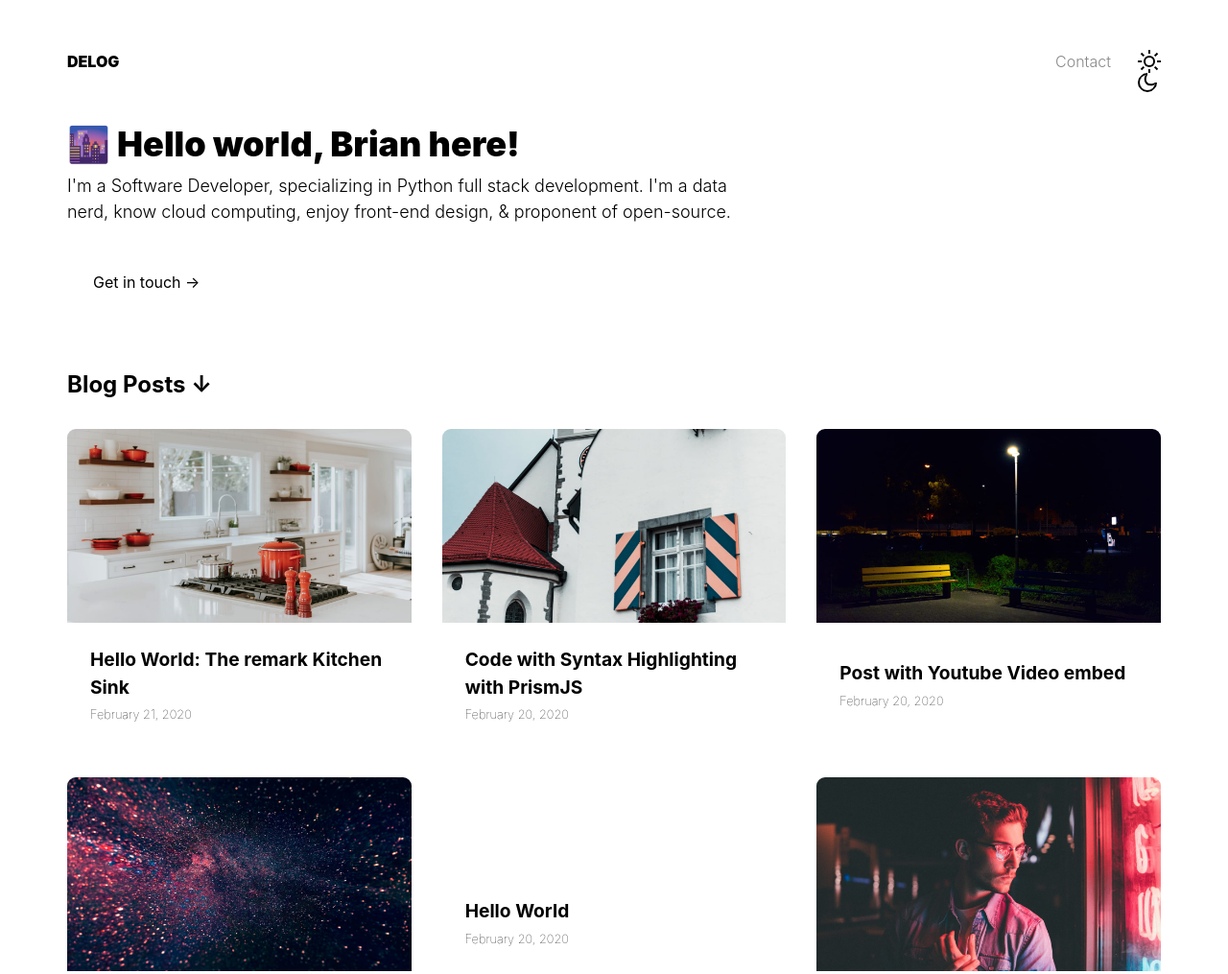
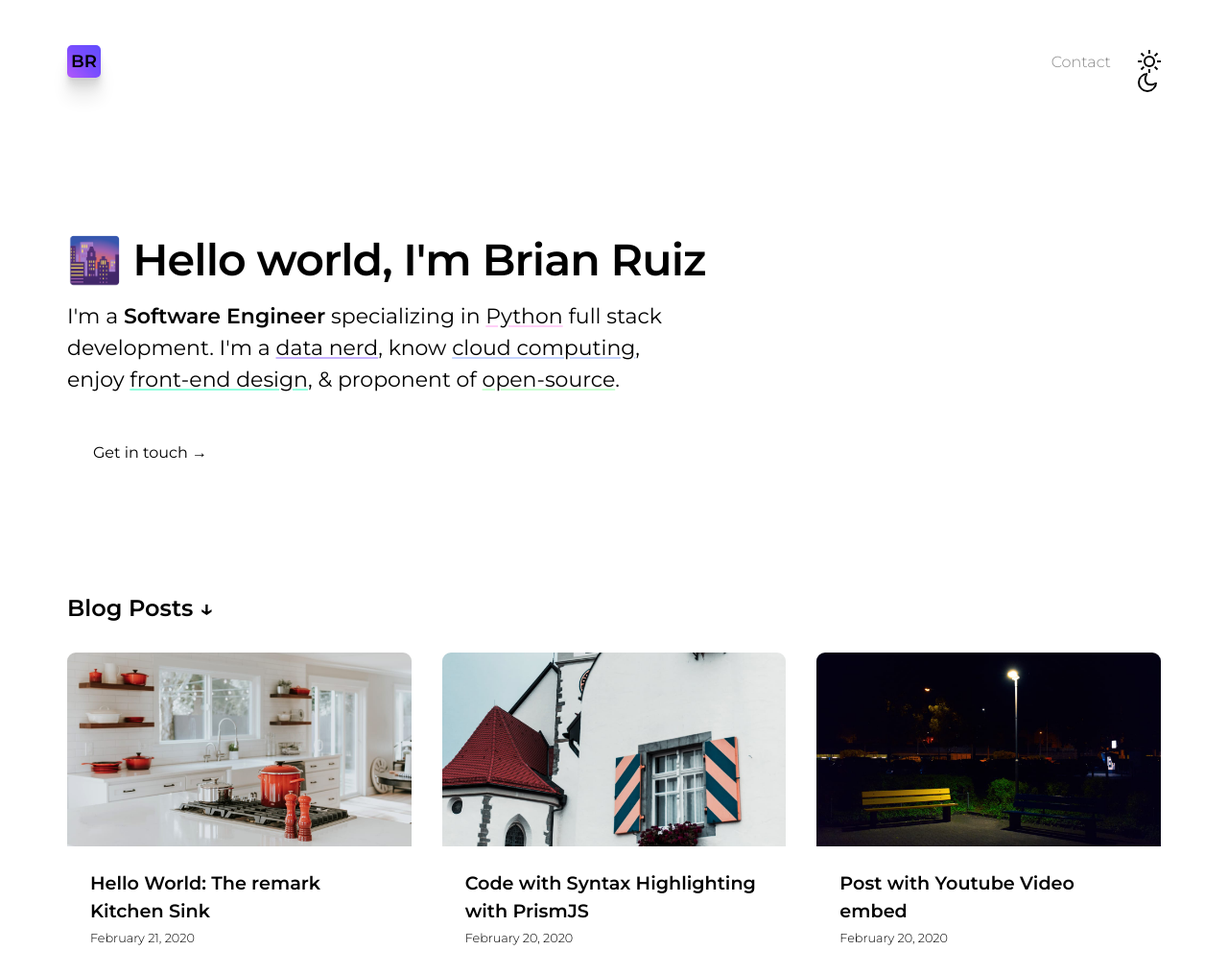
Before and after one commit to BrianRuizy/gatsby-minimal-portfolio, a Gatsby site: page / in a window 1280 px wide. Shown: the top 1015 px of the page at 96% size. Built offline with nearby package versions, Linux system fonts and the light colour scheme; Gatsby itself is replaced by a stand-in of ours.

Commit message:
implemented CTA header

```diff
--- a/site-meta-data.json
+++ b/site-meta-data.json
@@ -1,9 +1,9 @@
 {
-  "title": "Delog",
+  "title": "Brian Ruiz | SWE",
   "siteUrl": "https://delog-w3layouts.netlify.com/",
   "description": "Delog, a GatsbyJS and Netlify CMS starter for Designers and Developers",
   "home": {
-    "title": "🌆 Hello world, \n Brian here!",
+    "title": "🌆 Hello world, I'm Brian Ruiz",
     "description": "I have been specifically designed to become a digital home for designers and developers, help them build amazing professional looking websites with ease. You don't have to worry about nitty gritty of web hosting services to run a blog and yet take full advantage of CMS to manage content :"
   }
 }
--- a/src/components/heroHeader.js
+++ b/src/components/heroHeader.js
@@ -20,8 +20,12 @@ export default () => (
         <div className="headline">{data.site.siteMetadata.home.title}</div>
         <div className="primary-content">
           <p>
-          I'm a Software Developer, specializing in Python full stack development.
-          I'm a data nerd, know cloud computing, enjoy front-end design, & proponent of open-source.
+            I'm a <strong>Software Engineer</strong> specializing in&nbsp;
+            <u style={{"textDecorationColor":"#ffd0f7"}}>Python</u> full stack development. I'm a&nbsp;
+            <u style={{"textDecorationColor":"#c6b3ff"}}>data nerd</u>, know&nbsp;
+            <u style={{"textDecorationColor":"#c5d5ff"}}>cloud computing</u>, enjoy&nbsp;
+            <u style={{"textDecorationColor":"#91ffde"}}>front-end design</u>, & proponent of&nbsp;
+            <u style={{"textDecorationColor":"#c9ffd2"}}>open-source</u>.
           </p>
         </div>
         <Link to='/contact' className="button -primary">Get in touch &rarr;</Link>
--- a/src/components/layout.js
+++ b/src/components/layout.js
@@ -19,7 +19,7 @@ export default ({ children }) => {
     <div className="site-wrapper">
       <header className="site-header">
         <div className="site-title">
-          <Link to="/">{data.site.siteMetadata.title}</Link>
+          <Link to="/">BR</Link>
         </div>
         <Navigation />
       </header>
--- a/src/styles/global.scss
+++ b/src/styles/global.scss
@@ -1,4 +1,28 @@
-$font-family: -apple-system,BlinkMacSystemFont,"Segoe UI",Roboto,Oxygen-Sans,Ubuntu,Cantarell,"Helvetica Neue",sans-serif;
+// Google fonts
+@import url("https://fonts.googleapis.com/css2?family=Montserrat:wght@300;400;600&display=swap");
+$font-family: 'Montserrat', sans-serif;
+
+$breakpoints: (
+  'phone'  : ( max-width:  640px ),
+  'tablet' : ( max-width:  768px ),
+  'laptop'  : ( max-width: 1024px )
+);
+
+@mixin respond-to($name) {
+  // If the key exists in the map
+  @if map-has-key($breakpoints, $name) {
+    // Prints a media query based on the value
+    @media #{inspect(map-get($breakpoints, $name))} {
+      @content;
+    }
+  }
+
+  // If the key doesn't exist in the map
+  @else {
+    @warn "Unfortunately, no value could be retrieved from `#{$breakpoint}`. "
+        + "Please make sure it is defined in `$breakpoints` map.";
+  }
+}
 
 html,
 body {
@@ -101,19 +125,39 @@ a {
   align-items: center;
 }
 .site-title a {
-  color: var(--primary-color);
-  text-decoration: none;
-  font-weight: 900;
-  text-transform: uppercase;
+  color: var(--primary-text-color);
+
+
+  font-weight: 600;
+  font-size: 18px;
+  padding: 6px 4px;
+  background: linear-gradient(45deg, #b359fb, #7a4dfe, #614DFE);
+  border-radius: 5px;
+  box-shadow:
+    0 2.8px 2.2px rgba(0, 0, 0, 0.034),
+    0 6.7px 5.3px rgba(0, 0, 0, 0.048),
+    0 12.5px 10px rgba(0, 0, 0, 0.06),
+    0 22.3px 17.9px rgba(0, 0, 0, 0.072);
 }
 .hero-header {
-  padding: 0 0 64px;
+  padding: 120px 0;
   max-width: 980px;
 }
 .headline {
-  font-size: 36px;
+  font-size: 46px;
   font-weight: 900;
   margin-bottom: 0.5rem;
+  letter-spacing: -.02em;
+  line-height: 45px;
+  margin-bottom: 20px;
+
+  @include respond-to(tablet){
+    font-size: 40px;
+  }
+  @include respond-to(phone){
+    max-width: 300px;
+    font-size: 34px;
+  }
 }
 .button {
   padding: 18px 27px;
@@ -143,11 +187,11 @@ a {
   }
 }
 .primary-content {
-  font-size: 18px;
+  font-size: 22px;
   margin-bottom: 32px;
   line-height: 1.5;
-  font-weight: 300;
-  max-width: 40em;
+  font-weight: 400;
+  max-width: 30em;
 }
 .post {
   padding: 0;
```
